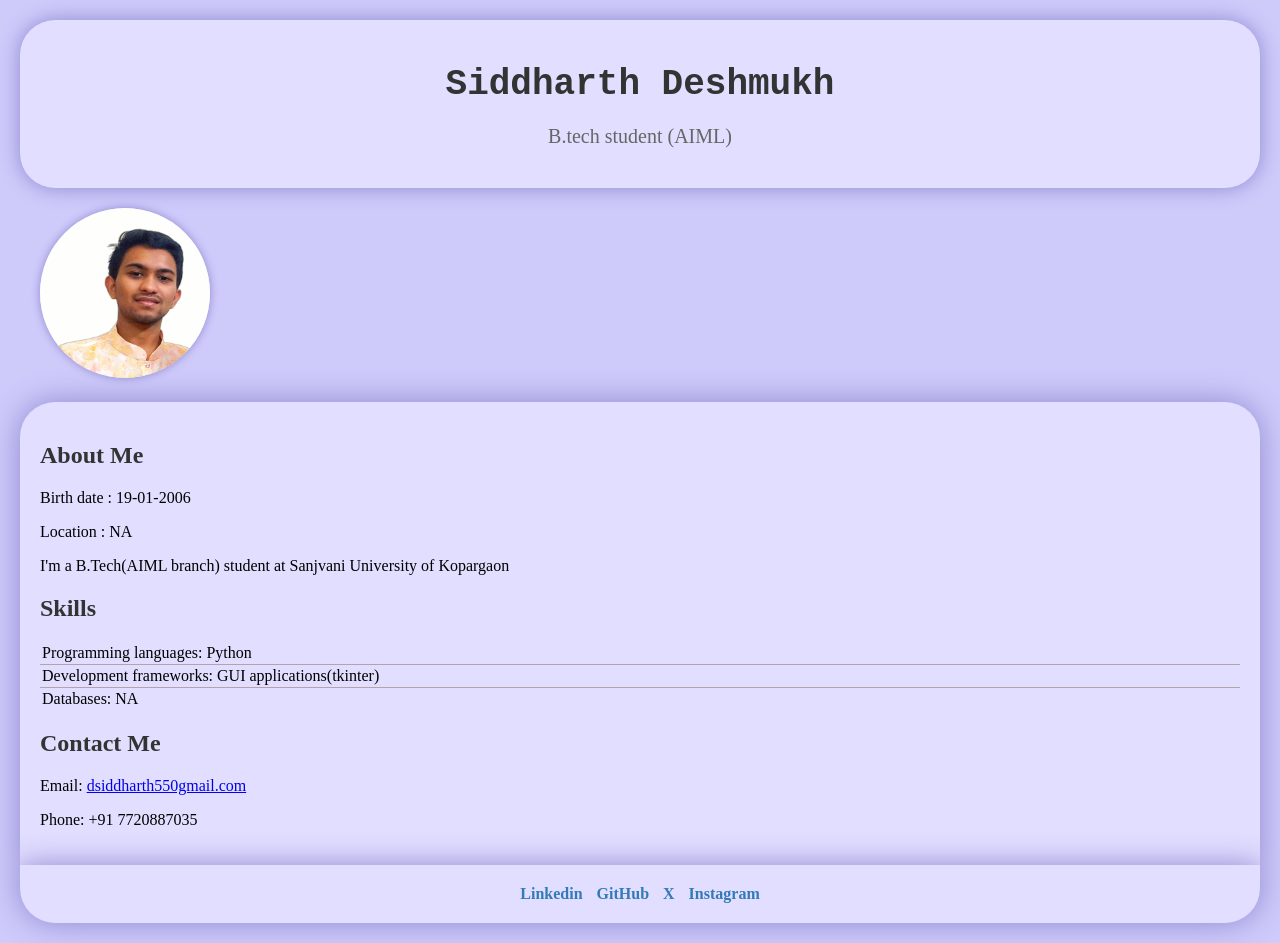
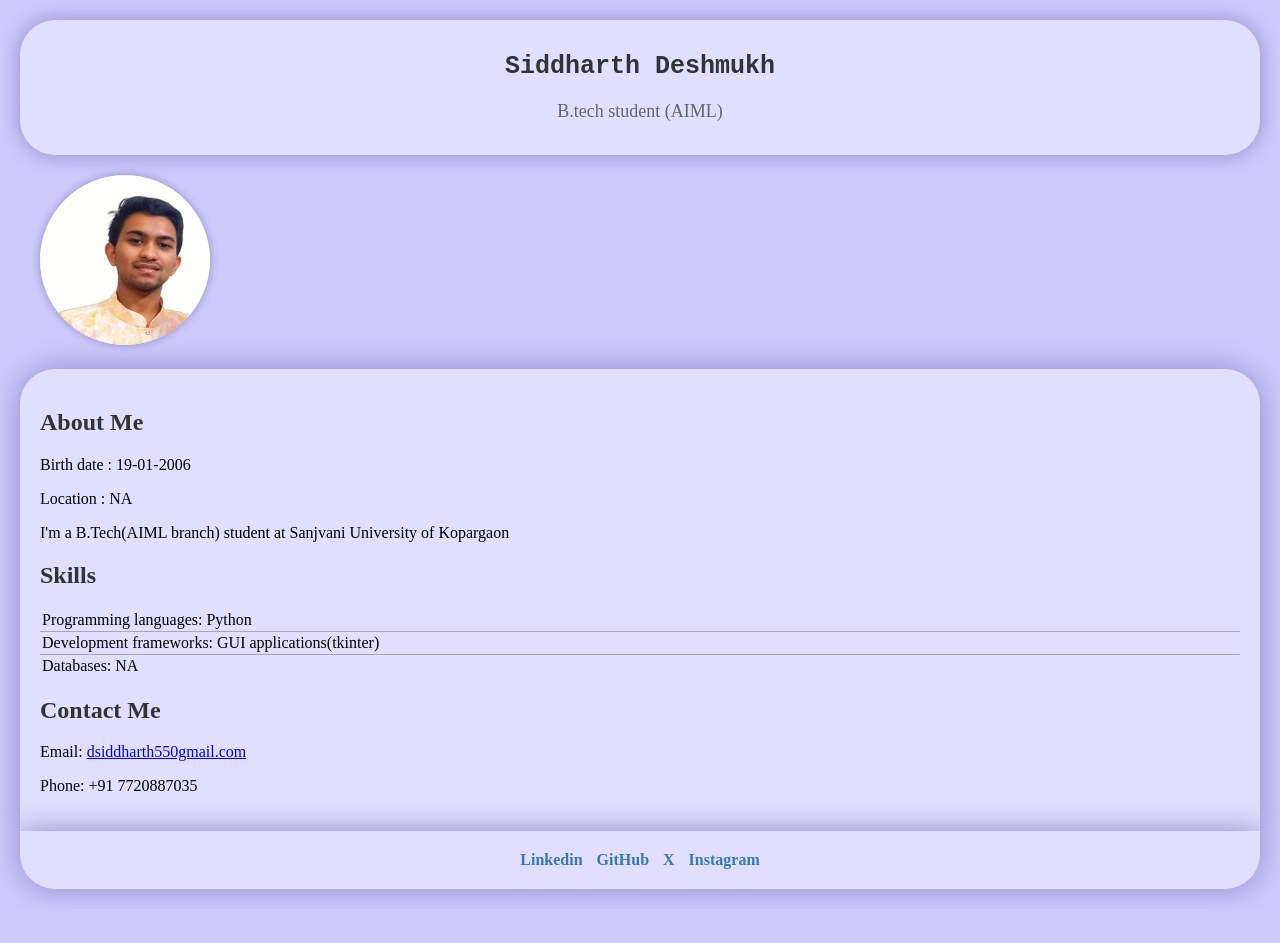
Before and after one commit to siddharth192006/Profile, a plain HTML site: page index.html in a window 1280 px wide. After the commit the page ends 909 px from the top, so only its background shows below. Drawn offline with Linux system fonts and the light colour scheme.

Commit message:
Update index.html
Signed-off-by: Siddharth Deshmukh <110730492+siddharth192006@users.noreply.github.com>

```diff
--- a/index.html
+++ b/index.html
@@ -15,8 +15,8 @@
       /* Header Styles */
       header {
         background-color:#e1deff;
-        padding: 20px;
-        text-align: center;
+        padding: 15px;
+        text-align:center;
         border-radius: 35px;
         box-shadow:0 0 20px #8e88cf;
       }
@@ -24,13 +24,13 @@
       header h1 {
         font-family:Monospace;
         color: #333;
-        font-size: 36px;
-        margin-bottom: 10px;
+        font-size: 25px;
+        margin-bottom: 20px;
       }
 
       header p {
         color: #666;
-        font-size: 20px;
+        font-size: 18px;
       }
 
       /* Profile Image Styles */
```
